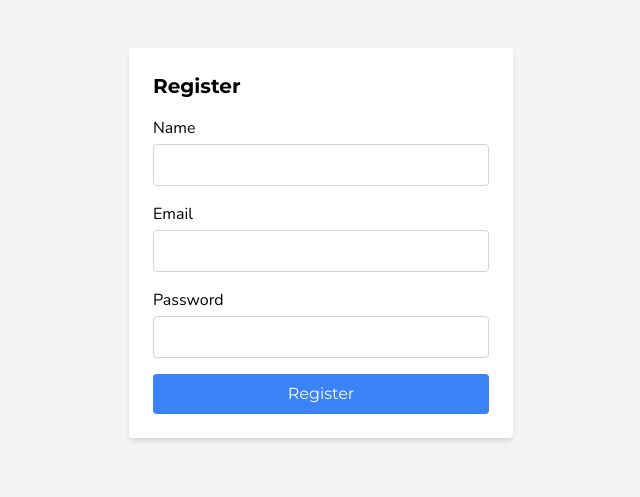
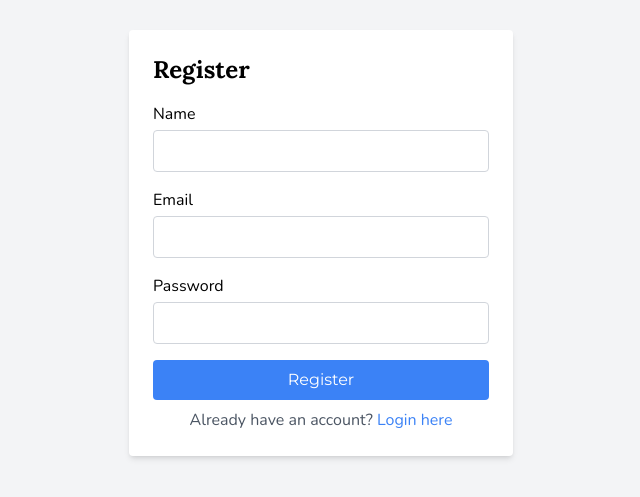
Before and after one commit to AuraOfDivinity/noonstagram-frontend, a Next.js app: page /register in a window 1280 px wide. Shown: the part 157-654 px from the top of the page, without its empty margins (319-959 px from the left). Built offline with nearby package versions, Linux system fonts and the light colour scheme; no server answers.

Commit message:
add register/login redirections

```diff
--- a/app/login/page.tsx
+++ b/app/login/page.tsx
@@ -5,6 +5,7 @@ import { useSelector } from "react-redux";
 import { RootState } from "../store/reducers";
 import { login } from "../store/actions/auth.actions";
 import { useAppDispatch } from "../hooks/hooks";
+import Link from "next/link";
 
 const LoginPage: React.FC = () => {
   const dispatch = useAppDispatch();
@@ -57,6 +58,14 @@ const LoginPage: React.FC = () => {
             {loading ? "Logging in..." : "Login"}
           </button>
         </form>
+        <div className="mt-2 text-center">
+          <p className="font-nunito text-gray-600">
+            Don't have an account?{" "}
+            <Link href="/login" className="text-blue-500">
+              Register here
+            </Link>
+          </p>
+        </div>
       </div>
     </div>
   );
--- a/app/register/page.tsx
+++ b/app/register/page.tsx
@@ -3,13 +3,14 @@
 "use client";
 import React, { useState } from "react";
 import { useSelector } from "react-redux";
+import Link from "next/link";
 import { RootState } from "../store/reducers";
 import { register } from "../store/actions/auth.actions";
 import { useAppDispatch } from "../hooks/hooks";
 
 const RegisterPage: React.FC = () => {
   const dispatch = useAppDispatch();
-  const { loading, error } = useSelector((state: RootState) => state.auth); // Access auth state
+  const { loading, error } = useSelector((state: RootState) => state.auth);
 
   const [name, setName] = useState("");
   const [email, setEmail] = useState("");
@@ -17,13 +18,13 @@ const RegisterPage: React.FC = () => {
 
   const handleRegister = (e: React.FormEvent<HTMLFormElement>) => {
     e.preventDefault();
-    dispatch(register(name, email, password));
+    dispatch(register(name, email, password)); // Dispatch the register action
   };
 
   return (
     <div className="flex items-center justify-center min-h-screen bg-gray-100">
       <div className="bg-white p-6 rounded shadow-md w-96">
-        <h1 className="text-xl font-bold mb-4 font-montserrat">Register</h1>
+        <h1 className="text-2xl font-bold mb-4 font-lora">Register</h1>
         <form onSubmit={handleRegister} className="font-nunito">
           <div className="mb-4">
             <label htmlFor="name" className="block mb-1">
@@ -72,6 +73,14 @@ const RegisterPage: React.FC = () => {
             {loading ? "Registering..." : "Register"}
           </button>
         </form>
+        <div className="mt-2 text-center">
+          <p className="font-nunito text-gray-600">
+            Already have an account?{" "}
+            <Link href="/login" className="text-blue-500">
+              Login here
+            </Link>
+          </p>
+        </div>
       </div>
     </div>
   );
```
